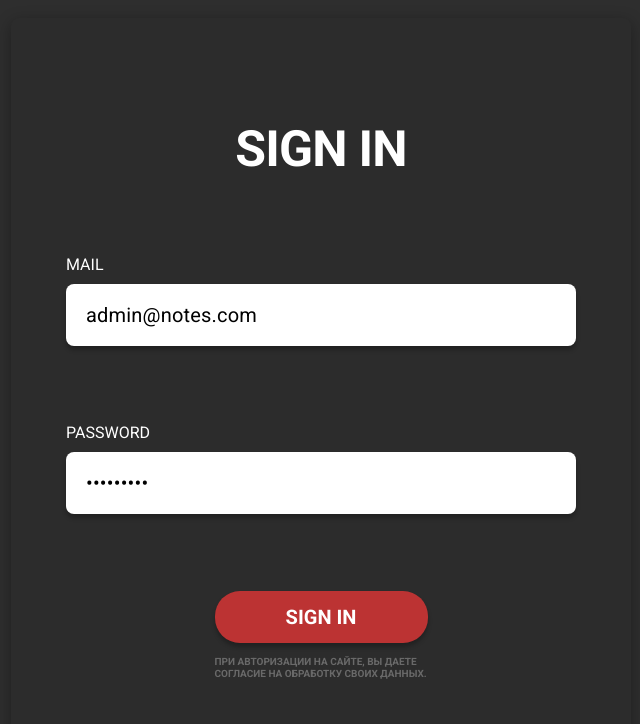
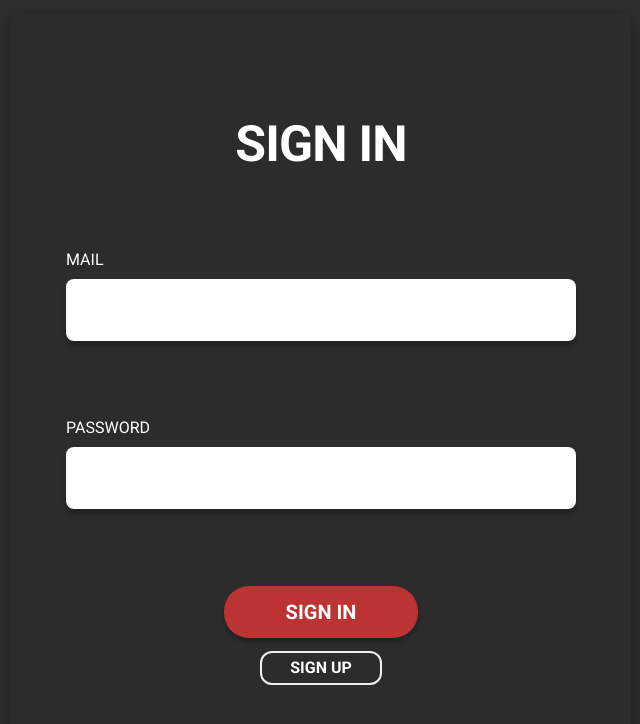
Before and after one commit to tamerlansarakaev/notes, a React (Vite) app: page /login in a window 1280 px wide. Shown: the top 724 px of the page, without its empty margins (319-959 px from the left). Built offline with nearby package versions, Linux system fonts and the light colour scheme; no server answers.

Commit message:
add register

```diff
--- a/src/App.tsx
+++ b/src/App.tsx
@@ -19,6 +19,7 @@ import Login from './pages/Login/Login';
 // Styles
 import './App.scss';
 import './vars/vars.scss';
+import Register from './pages/Register/Register';
 
 function App(): React.ReactElement {
   const dispatch = useDispatch();
@@ -93,7 +94,10 @@ function App(): React.ReactElement {
         <Route path="*" element={<Home />} />
         <Route path="/notes/:id" element={<Note />} />
         {statusUserLogin === 'Not Authorized' ? (
-          <Route path="/login" element={<Login />} />
+          <>
+            <Route path="/login" element={<Login />} />
+            <Route path="/register" element={<Register />} />
+          </>
         ) : (
           ''
         )}
--- a/src/pages/Login/Login.module.scss
+++ b/src/pages/Login/Login.module.scss
@@ -66,6 +66,7 @@
   .buttonForm {
     display: flex;
     flex-direction: column;
+    align-items: center;
     padding: 0;
     margin: 0;
     max-width: 213px;
--- a/src/pages/Login/Login.tsx
+++ b/src/pages/Login/Login.tsx
@@ -31,8 +31,8 @@ interface IFormState {
 
 const Login: React.FunctionComponent = () => {
   const [formState, setFormState] = React.useState<IFormState>({
-    mail: 'admin@notes.com',
-    password: 'adminroot',
+    mail: '',
+    password: '',
   });
 
   const loginStatus = useSelector(
@@ -142,10 +142,15 @@ const Login: React.FunctionComponent = () => {
           </fieldset>
           <fieldset className={classNames.buttonForm}>
             <Button className={buttonClassNames.redLightButton}>Sign In</Button>
-            <label>
-              При авторизации на сайте, вы даете согласие на обработку своих
-              данных.
-            </label>
+            <Button
+              className={buttonClassNames.whiteBorderButton}
+              onClick={(e) => {
+                e.preventDefault();
+                navigate('/register');
+              }}
+            >
+              Sign up
+            </Button>
           </fieldset>
         </fieldset>
       </form>
--- a/src/styles/button.module.scss
+++ b/src/styles/button.module.scss
@@ -45,3 +45,57 @@
 .blackLightButton:active {
   background: #6b6a6a;
 }
+
+.whiteBorderButton {
+  display: flex;
+  padding: 10px 28px;
+  width: fit-content;
+
+  font-family: 'Roboto';
+  font-weight: 700;
+  font-size: 16px;
+  line-height: 10px;
+  text-transform: uppercase;
+  background: none;
+  border: 2px solid #efefef;
+  border-radius: 12px;
+  color: var(--whiteColor);
+  cursor: pointer;
+
+  transition: 1s all;
+}
+
+.whiteBorderButton:hover {
+  background: #e9e7e7;
+  color: #1d1d1d;
+  box-shadow: 0px 0px 5px #efefef;
+  border-color: #e9e7e7;
+}
+
+.bluePurpleButton {
+  padding: 14px 62px;
+  font-family: 'Roboto';
+  font-weight: 700;
+  cursor: pointer;
+  border: none;
+  font-size: 20px;
+  transition: 0.5s background;
+  text-transform: uppercase;
+  color: var(--whiteColor);
+  background: linear-gradient(268.45deg, #86e4f9 -116.19%, #3c2792 106.22%);
+  transition: background-position 0.5s ease-in-out;
+  background-size: 400% 400%;
+  background-position: top left;
+
+  box-shadow: 0px 4px 4px rgba(0, 0, 0, 0.25);
+  border-radius: 20px;
+}
+
+.bluePurpleButton:hover {
+  background-position: bottom right;
+  background-image: linear-gradient(
+    268.45deg,
+    #5dddf9 -116.19%,
+    #5534da 106.22%
+  );
+}
--- a/src/utils/utils.ts
+++ b/src/utils/utils.ts
@@ -1,10 +1,10 @@
-import { Auth, getAuth } from 'firebase/auth';
+import { Auth, createUserWithEmailAndPassword, getAuth } from 'firebase/auth';
 import { INote, IUser } from '../Types/Types';
 import { get, getDatabase, ref, remove, set } from 'firebase/database';
 import { debounce } from '@mui/material';
 import { INewNote } from '../Components/CreateNote/CreateNote';
-import { useDispatch } from 'react-redux';
 import { signOutUser } from '../redux/reducers/rootReducer';
+import app from '../Api/api';
 
 export const findCurrentNote = (notes: INote[], id: string | undefined) => {
   try {
@@ -47,7 +47,6 @@ export const deleteNote = async (userId: any, noteId: string | number) => {
     const deleteNote = await remove(
       ref(db, `/users/${userId}/notes/${noteId}`)
     );
-    console.log(noteId);
     return deleteNote;
   } catch (err) {
     return err;
@@ -98,3 +97,17 @@ export async function getData(
   }
   return;
 }
+
+export const createUser = async ({ mail, password }: any) => {
+  const db = getDatabase();
+  const auth = getAuth(app);
+  await createUserWithEmailAndPassword(auth, mail, password).then((user) => {
+    const id = user.user.uid;
+    const resultUser = {
+      email: user.user.email,
+      id,
+      notes: [],
+    };
+    set(ref(db, `/users/${id}`), { ...resultUser });
+  });
+};
```
